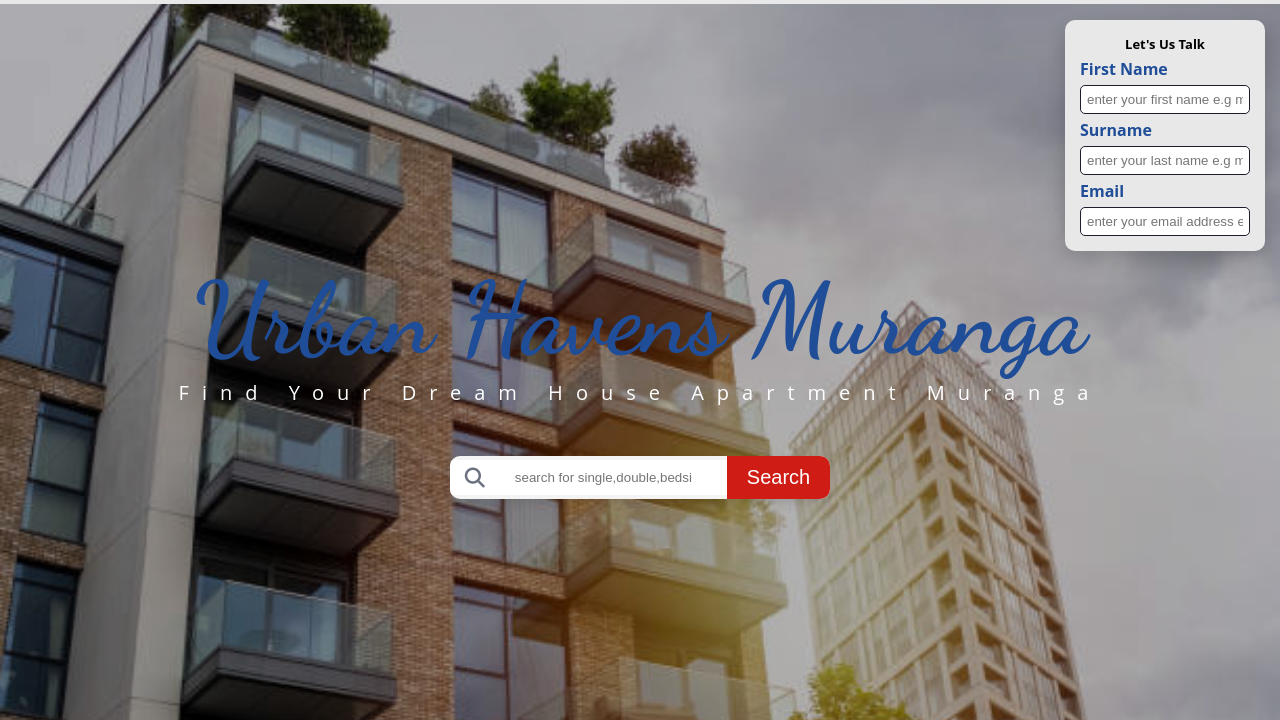
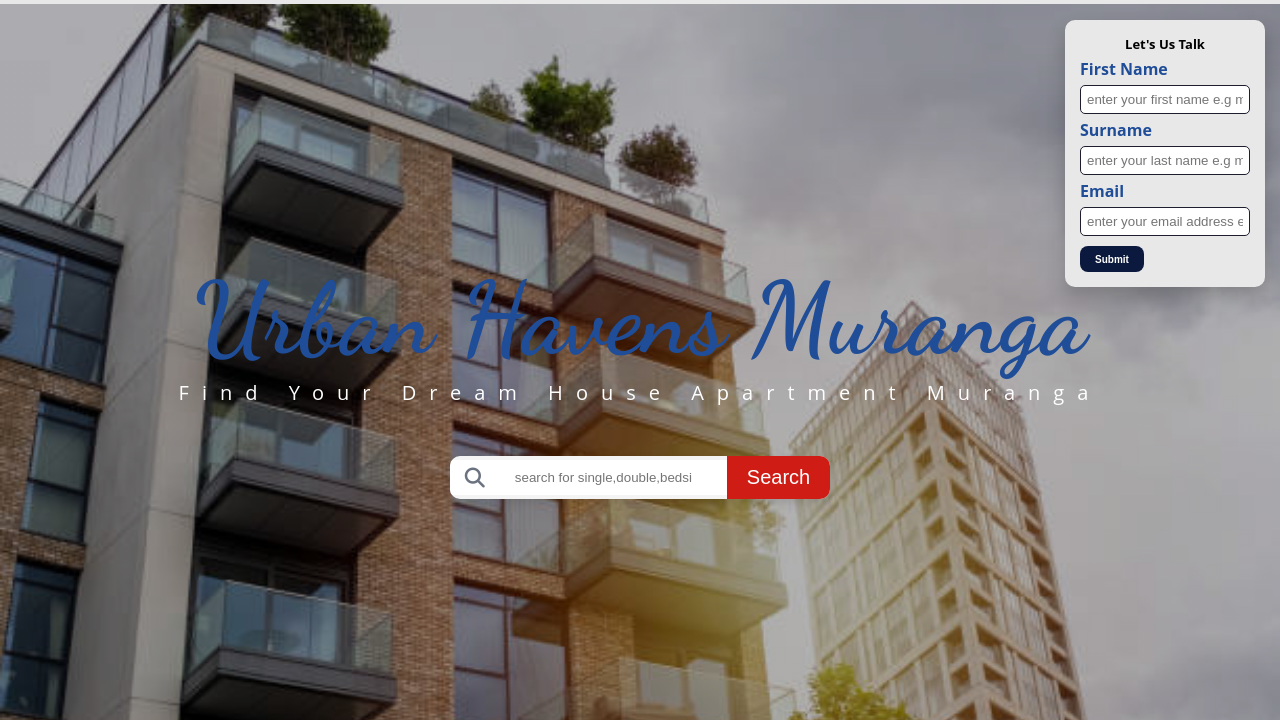
Before and after one commit to JohnMwihaki/Urban-Havens-Apartment-project, a website built with Vite: page index.html in a window 1280 px wide. Shown: the part 80-800 px from the top of the page. Built offline with nearby package versions, Linux system fonts and the light colour scheme; files whose address does not match are found by name; a web font is replaced by a local one.

Commit message:
addition of submit button in the contact form

```diff
--- a/index.html
+++ b/index.html
@@ -88,22 +88,23 @@
           type="text"
           name="firstname"
           value=""
-          placeholder="enter your first name e.g mark"
+          placeholder="enter your first name e.g mark" required
         />
         <label for="firstname">Surname </label>
         <input
           type="text"
           name="Lastname"
           value=""
-          placeholder="enter your last name e.g mark"
+          placeholder="enter your last name e.g mark" required
         />
         <label for="email">Email</label>
         <input
           type="email"
           name="email"
           value=""
-          placeholder="enter your email address e.g jmmmmakiwa@gmail.com"
+          placeholder="enter your email address e.g jmmmmakiwa@gmail.com" required
         />
+        <button type="submit">Submit</button>
       </form>
       <!--floating form end-->
     </div>
@@ -345,7 +346,12 @@
 
             <li class="amenities-item">
               <i class="fa-solid fa-wifi"></i>
-              <p><span style="color:red;font-size: bold;font-size:3rem;"><strong>!!</strong></span> Free wifi except for those living in single rooms.</p>
+              <p>
+                <span style="color: red; font-size: bold; font-size: 3rem"
+                  ><strong>!!</strong></span
+                >
+                Free wifi except for those living in single rooms.
+              </p>
             </li>
 
             <li class="amenities-item">
--- a/src/style.css
+++ b/src/style.css
@@ -229,6 +229,22 @@ body {
   margin-top: 5px;
   border: 1px solid var(--color-dark-main);
   border-radius: 5px;
+}
+.form-floating button{
+ display:flex;
+  align-items: center;
+  justify-content: center;
+  padding: 0.75rem 1.5rem;
+  margin-top: 1rem;
+  background-color: var(--color-dark-blue);
+  color: var(--color-white);
+  border: none;
+  border-radius: 8px;
+  font-size: 1rem;
+  font-weight: 600;
+  text-align: center;
+  cursor: pointer;
+  transition: background-color 0.3s ease, transform 0.2s ease
 }
 .form-floating:hover {
   transform: translateY(-10px);
```
